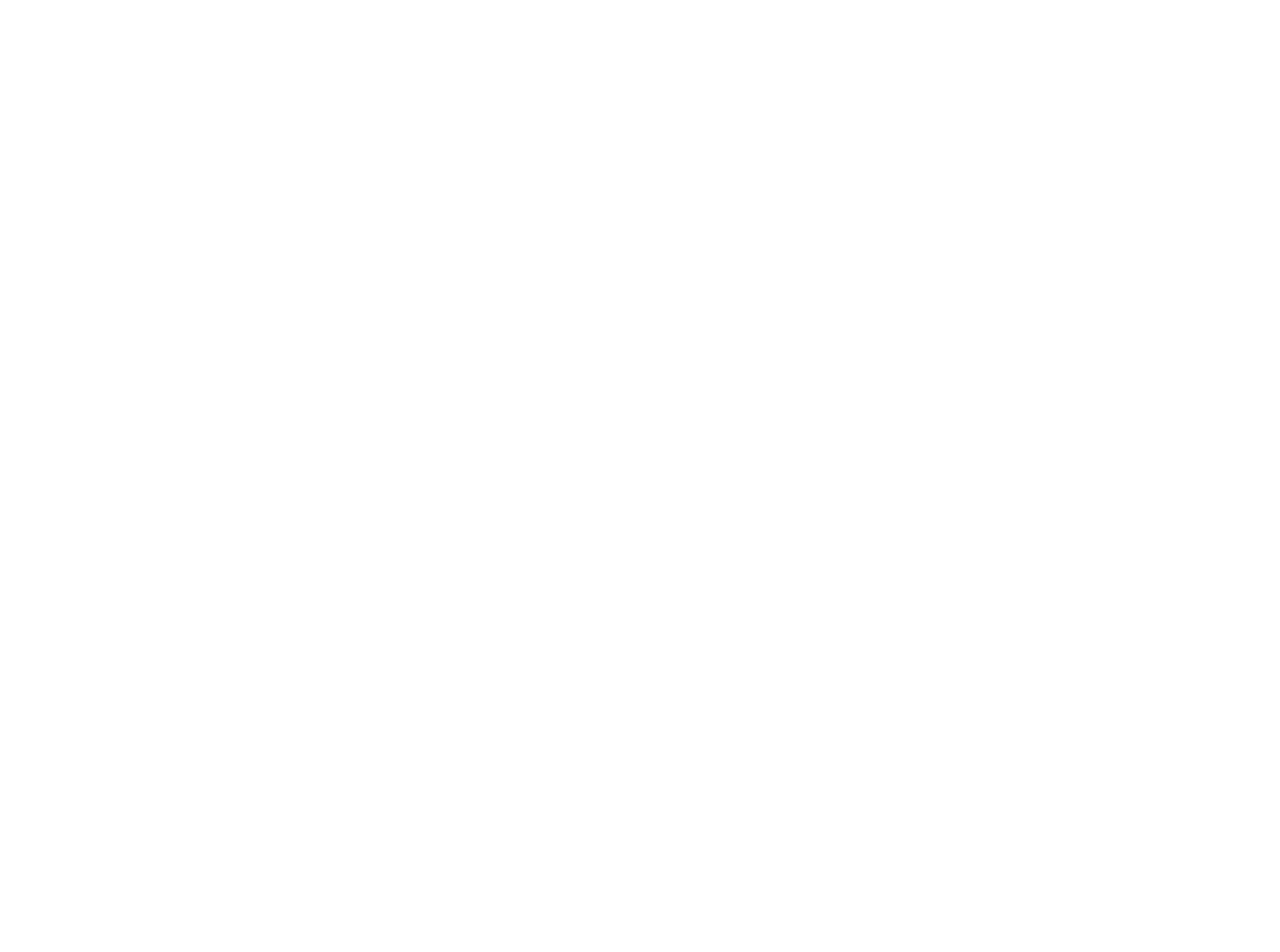
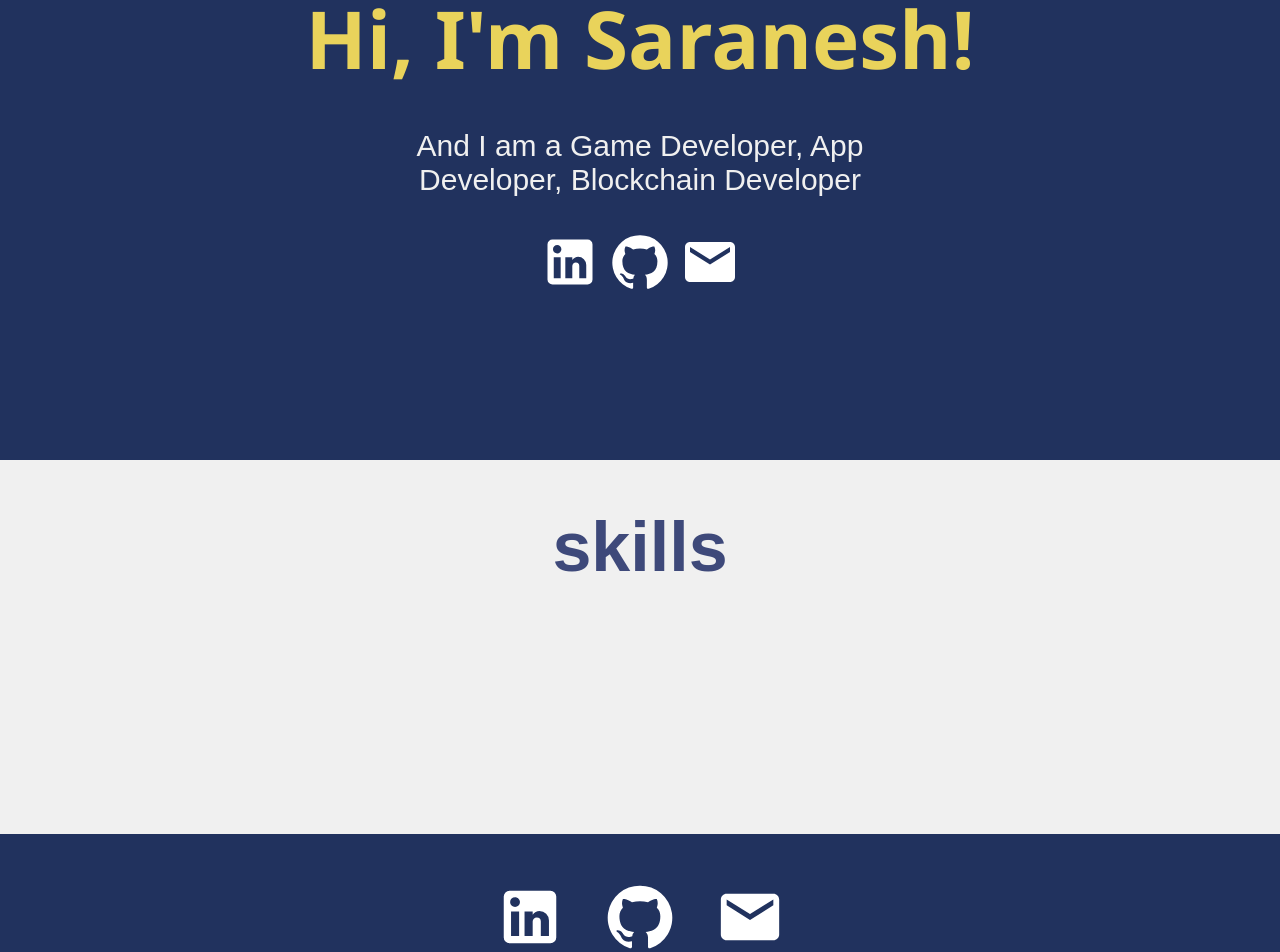
Before and after one commit to Saraneshkanna/Porfolio, a React (Create React App) app in the folder myportfolio/: page / in a window 1280 px wide. Shown: the part 340-1292 px from the top of the page. Before the commit the page ends 800 px from the top, so only its background shows below. Built offline with nearby package versions, Linux system fonts and the light colour scheme.

Commit message:
Added Experience Page

```diff
--- a/myportfolio/src/App.js
+++ b/myportfolio/src/App.js
@@ -16,6 +16,7 @@
           <Route path="/projects" element={<Projects />} />
           <Route path="/experience" element={<Experience />} />
         </Routes>
+        <Footer />
       </Router>
     </div>
   );
--- a/myportfolio/src/components/Footer.js
+++ b/myportfolio/src/components/Footer.js
@@ -1,6 +1,7 @@
 import React from 'react'
+import LinkedInIcon from '@mui/icons-material/LinkedIn';
 import GitHubIcon from '@mui/icons-material/GitHub';
-import LinkedInIcon from '@mui/icons-material/LinkedIn';
+import EmailIcon from '@mui/icons-material/Email';
 import "../styles/Footer.css"
 
 function Footer() {
@@ -9,6 +10,7 @@
         <div className='socialMedia'>
             <LinkedInIcon />
             <GitHubIcon />
+            <EmailIcon />
         </div>
         <p> &copy; 2023 insertdomainamehere</p>
     </div>
--- a/myportfolio/src/pages/Experience.js
+++ b/myportfolio/src/pages/Experience.js
@@ -1,8 +1,24 @@
-import React from 'react'
+import React from 'react';
+import { VerticalTimeline, VerticalTimelineElement } from 'react-vertical-timeline-component';
+import "react-vertical-timeline-component/style.min.css"
+import SchoolIcon from '@mui/icons-material/School';
+// import '../styles/experience.css'
 
 function Experience() {
   return (
-    <div>Experience</div>
+    <div className='experience'>
+        <VerticalTimeline lineColor='#3e497a'>
+            <VerticalTimelineElement
+                className='vertical-timeline-element--education'
+                date="2020-2024"
+                iconStyle={{background : "#3e497a", color:"#fff"}}
+                icon={<SchoolIcon />}
+                >
+                    <h3 className='vertical-timeline-element-title'>VIT University, Vellore</h3>
+                    <p>B.Tech Computer Science Engineering</p>
+            </VerticalTimelineElement>
+        </VerticalTimeline>
+    </div>
   )
 }
 
--- a/myportfolio/src/pages/Home.js
+++ b/myportfolio/src/pages/Home.js
@@ -1,8 +1,25 @@
 import React from 'react'
+import LinkedInIcon from '@mui/icons-material/LinkedIn';
+import GitHubIcon from '@mui/icons-material/GitHub';
+import EmailIcon from '@mui/icons-material/Email';
+import "../styles/Home.css"
 
 function Home() {
   return (
-    <div>Home</div>
+    <div className='home'>
+        <div className='about'>
+            <h2>Hi, I'm Saranesh!</h2>
+            <div className='prompt'>
+                <p> And I am a Game Developer, App Developer, Blockchain Developer</p>
+                <LinkedInIcon />
+                <GitHubIcon />
+                <EmailIcon />
+            </div>
+        </div>
+        <div className='skills'>
+            <h1>skills</h1>
+        </div>
+    </div>
   )
 }
 
```
